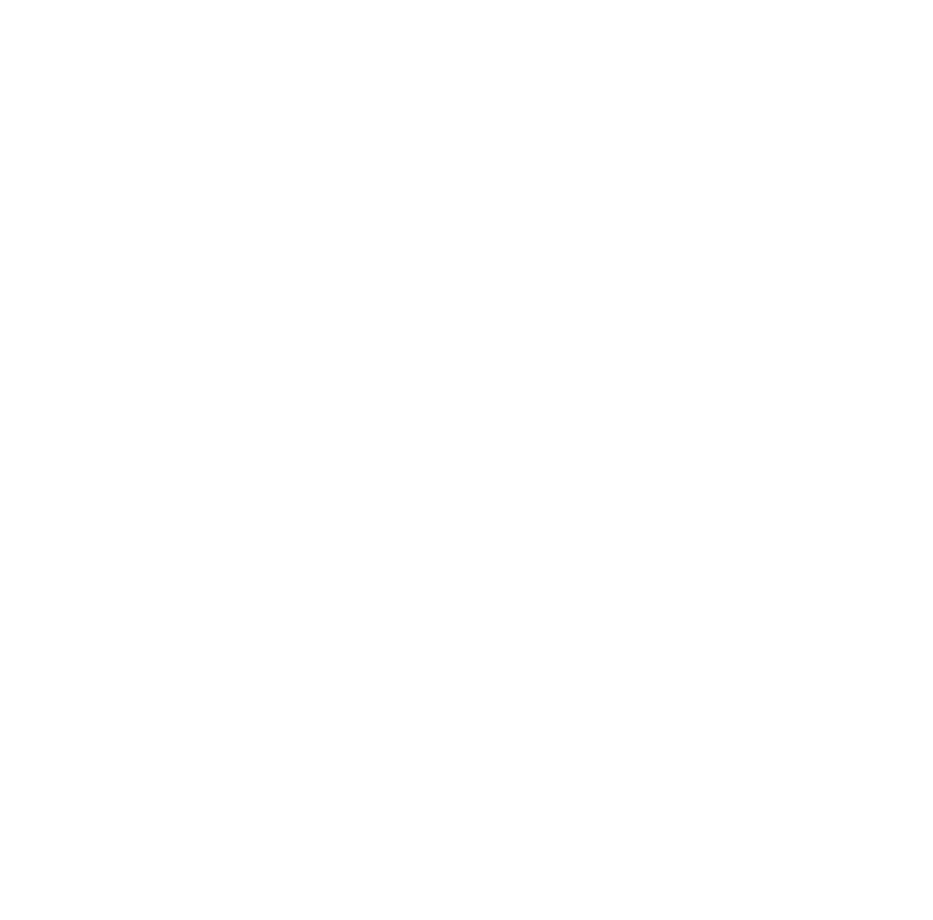
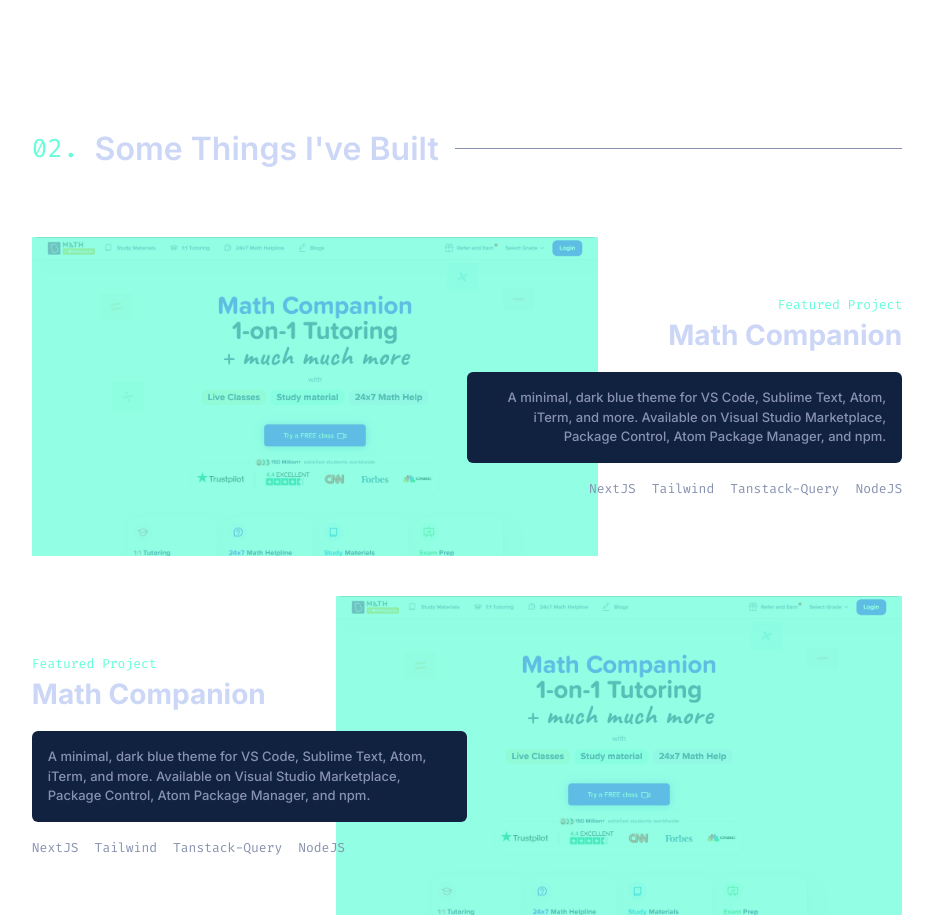
Before and after one commit to sudiptapradhan1181/skywalker, a Next.js app: page / in a window 1280 px wide. Shown: the part 2280-3200 px from the top of the page, without its empty margins (173-1106 px from the left). Before the commit the page ends 2400 px from the top, so only its background shows below. Built offline with nearby package versions, Linux system fonts and the light colour scheme.

Commit message:
project section added

```diff
--- a/src/app/page.tsx
+++ b/src/app/page.tsx
@@ -5,6 +5,7 @@
 import FirstFold from '@/components/FirstFold';
 import FixedInfo from '@/components/FixedInfo';
 import Header from '@/components/Header';
+import ProjectsSection from '@/components/ProjectsSection';
 import { SOCIAL_ICONS } from '@/constants';
 import { useEffect, useRef, useState } from 'react';
 
@@ -38,6 +39,7 @@
       <FirstFold />
       <AboutSection />
       <ExperienceSection />
+      <ProjectsSection />
       <div className="hidden md:block fixed rotate-90 bottom-[130px] md:left-[-100px] lg:left-0">
         <FixedInfo icons={SOCIAL_ICONS} />
       </div>
--- a/src/components/Drawer/index.tsx
+++ b/src/components/Drawer/index.tsx
@@ -39,9 +39,12 @@
             <li
               key={header.title}
               className="text-[18px] cursor-pointer flex flex-col items-center space-y-2"
+              onClick={toggleDrawer}
             >
               <span className="text-primary">0{idx + 1}. </span>
-              <a className="text-boldtext">{header.title}</a>
+              <a href={header.href} className="text-boldtext">
+                {header.title}
+              </a>
             </li>
           );
         })}
--- /dev/null
+++ b/src/components/ProjectDetails/index.tsx
@@ -0,0 +1,52 @@
+type ProjectDetailsProps = {
+  title: string;
+  desc: string;
+  tags: string[];
+  alignRight?: boolean;
+};
+
+export default function ProjectDetails({
+  title,
+  desc,
+  tags,
+  alignRight = false,
+}: ProjectDetailsProps) {
+  return (
+    <div
+      className={`w-full flex items-center relative ${
+        alignRight ? 'flex-row-reverse' : 'flex-row'
+      }`}
+    >
+      <div className="relative w-[65%] h-auto cursor-pointer">
+        <div className="w-full h-full absolute z-2 top-0 left-0 bg-primary bg-opacity-70  hover:bg-opacity-0" />
+        <img
+          src="/images/bmc.webp"
+          alt="BMC"
+          className="w-full h-full object-cover rounded-md"
+        />
+      </div>
+      <div
+        className={`absolute top-0 w-[50%] h-full flex flex-col justify-center ${
+          alignRight ? 'text-left left-0' : 'text-right right-0'
+        }`}
+      >
+        <span className="text-[13px] text-primary">Featured Project</span>
+        <h3 className="font-[family-name:var(--font-inter)] text-boldtext text-[28px] font-bold">
+          {title}
+        </h3>
+        <div className="font-[family-name:var(--font-inter)] text-[13px] text-medium font-medium w-full h-auto p-4 bg-secondarybg rounded-md my-4">
+          {desc}
+        </div>
+        <div
+          className={`flex flex-row items-center gap-4 text-medium text-[13px] ${
+            alignRight ? 'justify-start' : 'justify-end'
+          }`}
+        >
+          {tags?.map((tag) => {
+            return <span key={tag}>{tag}</span>;
+          })}
+        </div>
+      </div>
+    </div>
+  );
+}
--- /dev/null
+++ b/src/components/ProjectsSection/index.tsx
@@ -0,0 +1,45 @@
+import ProjectDetails from '../ProjectDetails';
+
+export default function ProjectsSection() {
+  const projects = [
+    {
+      id: 1,
+      title: 'Math Companion',
+      desc: 'A minimal, dark blue theme for VS Code, Sublime Text, Atom, iTerm, and more. Available on Visual Studio Marketplace, Package Control, Atom Package Manager, and npm.',
+      tags: ['NextJS', 'Tailwind', 'Tanstack-Query', 'NodeJS'],
+    },
+    {
+      id: 2,
+      title: 'Math Companion',
+      desc: 'A minimal, dark blue theme for VS Code, Sublime Text, Atom, iTerm, and more. Available on Visual Studio Marketplace, Package Control, Atom Package Manager, and npm.',
+      tags: ['NextJS', 'Tailwind', 'Tanstack-Query', 'NodeJS'],
+    },
+  ];
+  return (
+    <section
+      id="projects"
+      className="h-screen w-screen px-[24px] md:px-[10vw] lg:px-[16vw] flex flex-col justify-center gap-10 items-center"
+    >
+      <h2 className="flex flex-row w-full items-center gap-4 mb-6">
+        <span className="text-primary text-[22px] md:text-[26px] font-normal">
+          02.
+        </span>
+        <span className="font-[family-name:var(--font-inter)] text-boldtext text-[26px] md:text-[32px] font-semibold whitespace-nowrap">
+          Some Things I&apos;ve Built
+        </span>
+        <div className="h-[0.5px] bg-medium w-full" />
+      </h2>
+      {projects?.map((project, idx) => {
+        return (
+          <ProjectDetails
+            key={project.id}
+            title={project.title}
+            desc={project.desc}
+            tags={project.tags}
+            alignRight={idx % 2 !== 0}
+          />
+        );
+      })}
+    </section>
+  );
+}
```
Also changed, not shown: public/images/bmc.webp (added).
